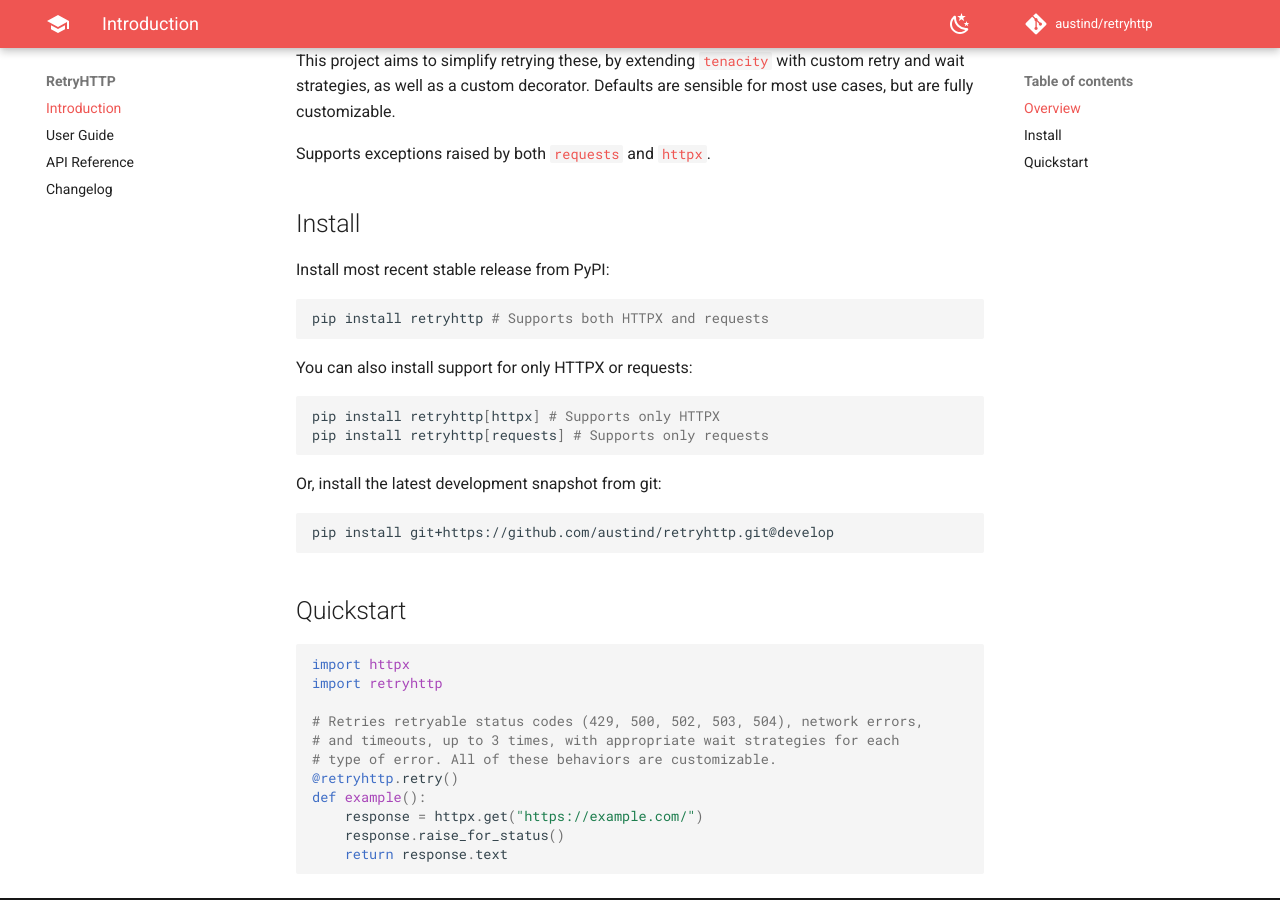
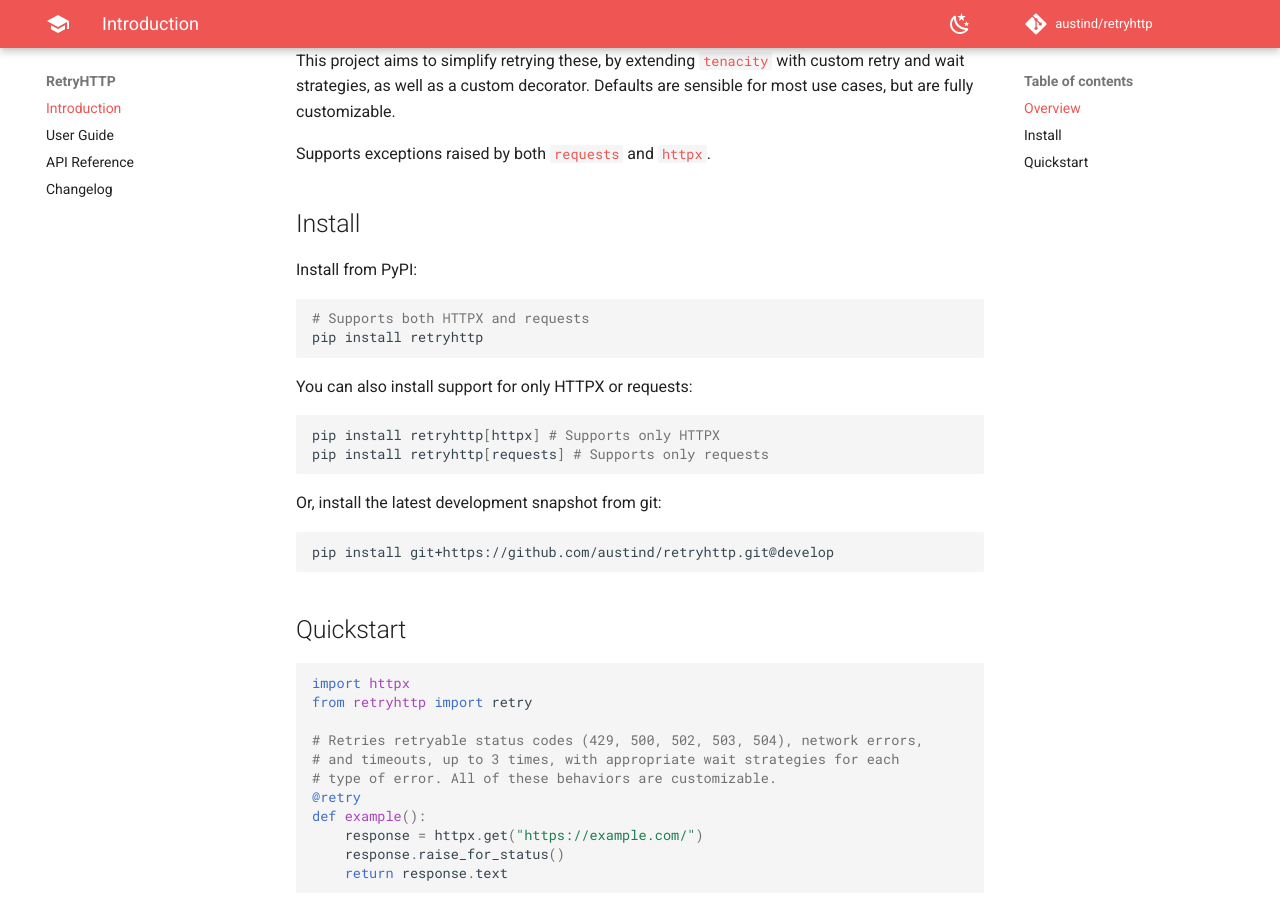
Before and after one commit to austind/retryhttp, an MkDocs documentation site: the page built from docs/index.md, in a window 1280 px wide and 900 px high, scrolled down 691 px. Built offline with MkDocs 1.6.1 and Material for MkDocs 9.7.7, drawn with Linux system fonts in a browser that asks for light colours; comment, search, counter and statistics services are not loaded.

Commit message:
Add bare decorator syntax for retry

````diff
--- a/docs/index.md
+++ b/docs/index.md
@@ -24,10 +24,11 @@
 
 ## Install
 
-Install most recent stable release from PyPI:
+Install from PyPI:
 
 ```sh
-pip install retryhttp # Supports both HTTPX and requests
+# Supports both HTTPX and requests
+pip install retryhttp
 ```
 
 You can also install support for only HTTPX or requests:
@@ -47,12 +48,12 @@
 
 ```python
 import httpx
-import retryhttp
+from retryhttp import retry
 
 # Retries retryable status codes (429, 500, 502, 503, 504), network errors,
 # and timeouts, up to 3 times, with appropriate wait strategies for each
 # type of error. All of these behaviors are customizable.
-@retryhttp.retry()
+@retry
 def example():
     response = httpx.get("https://example.com/")
     response.raise_for_status()
````
Also changed, not shown: README.md (+7 -4 lines), docs/changelog.md (+1 -0 lines), 2 other files.
